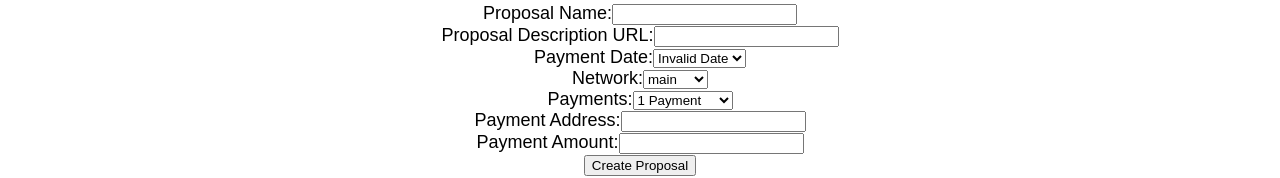
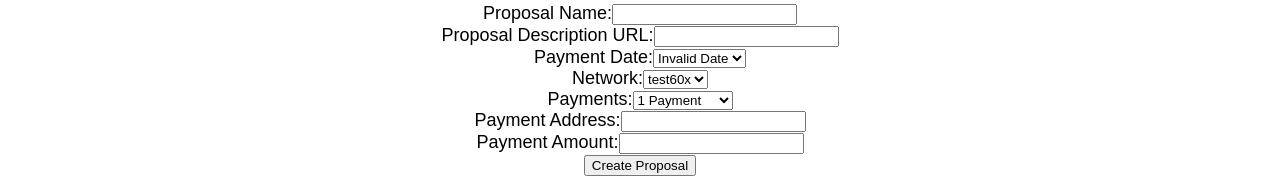
Before and after one commit to energicryptocurrency/gen2-proposal-creator, a React (Create React App) app: page / in a window 1280 px wide. Shown: the part 205-383 px from the top of the page. Built offline with nearby package versions, Linux system fonts and the light colour scheme; no server answers.

Commit message:
commented out mainnet option and made 60x testnet the default for now

```diff
--- a/src/SelectNetwork.js
+++ b/src/SelectNetwork.js
@@ -8,9 +8,9 @@ class SelectNetwork extends Component
   getNetworks()
   {
     let htmlOptionTags = [];
-    htmlOptionTags.push(<option value="main"> main </option>);
+    //htmlOptionTags.push(<option value="main"> main </option>);
+    htmlOptionTags.push(<option value="test60x"> test60x </option>);
     htmlOptionTags.push(<option value="test"> test </option>);
-    htmlOptionTags.push(<option value="test60x"> test60x </option>);
     return htmlOptionTags;
   }
 
```
